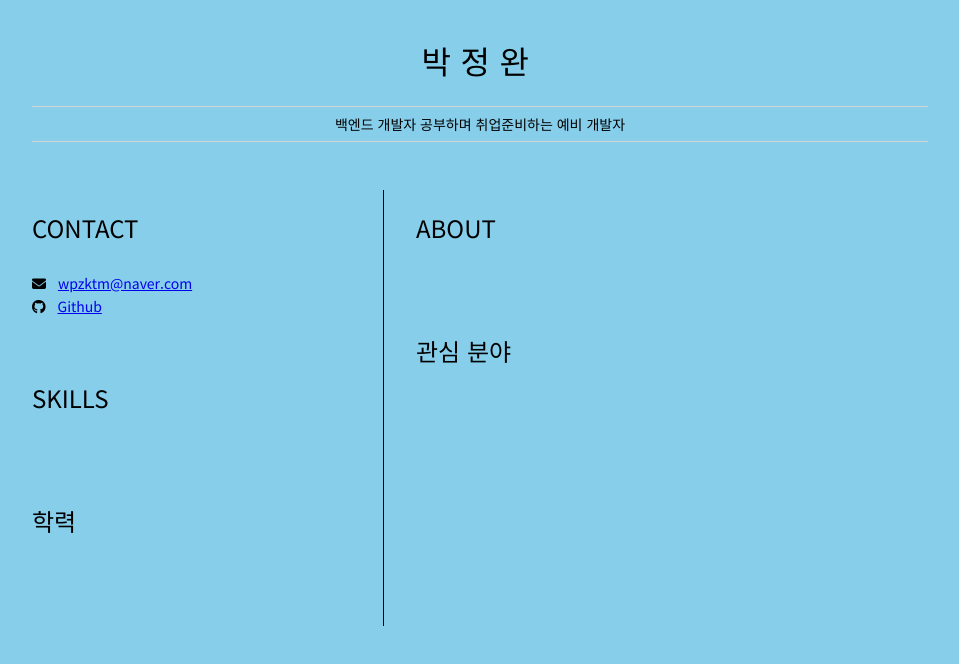
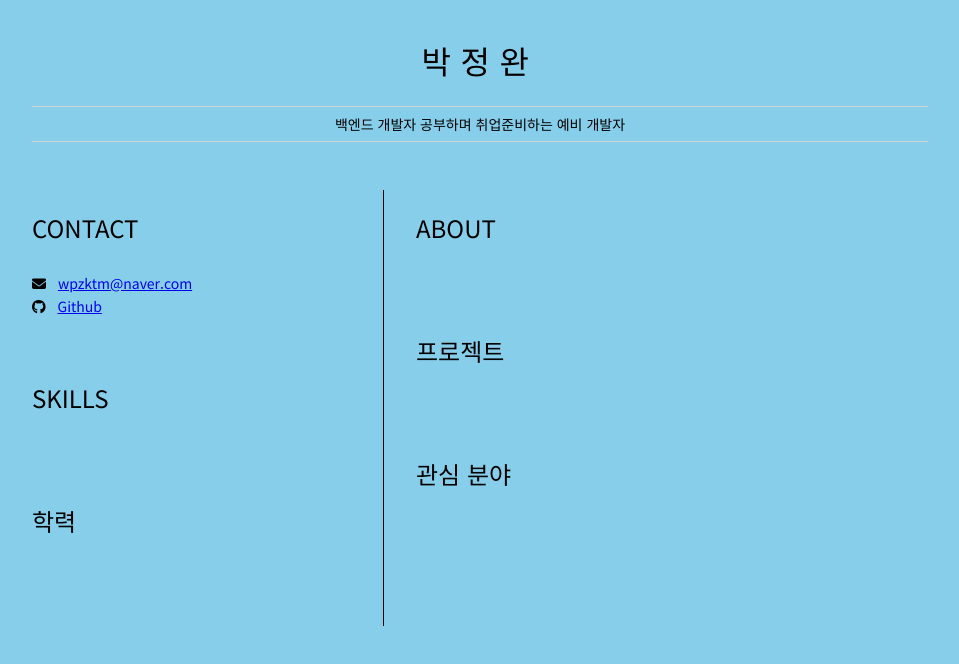
Before and after one commit to pjw222/resume, a plain HTML site: page index.html in a window 1280 px wide. Shown: the whole page, without its empty margins (160-1119 px from the left). Drawn offline with Linux system fonts and the light colour scheme.

Commit message:
-약간의 수정

```diff
--- a/index.html
+++ b/index.html
@@ -45,6 +45,10 @@
            <!-- 자기 소개 -->
           </section>
           <section>
+            <h2>프로젝트</h2>
+            <!-- 관심 분야 작성 -->
+          </section>
+          <section>
             <h2>관심 분야</h2>
             <!-- 관심 분야 작성 -->
           </section>
```
